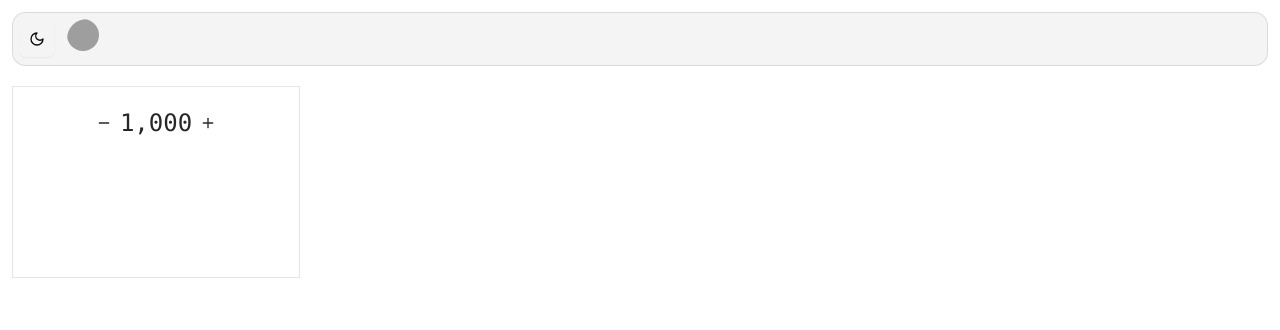
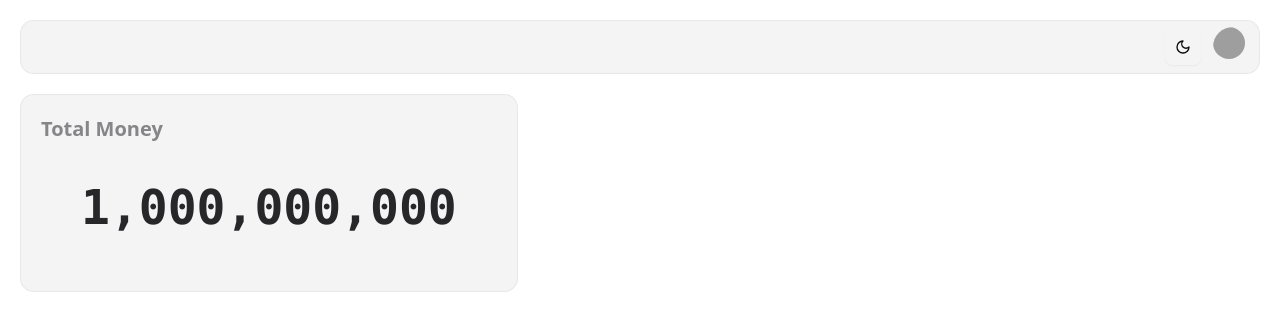
Before and after one commit to codeAntu/expenses-tracker, a React (Vite) app: page / in a window 1280 px wide. Shown: the top 330 px of the page. Built offline with nearby package versions, Linux system fonts and the light colour scheme; grey boxes are pictures that could not be loaded; what hono would draw is missing.

Commit message:
Enhance layout and styling: update main container padding, improve header structure, and adjust animated number display

```diff
--- a/src/components/header.tsx
+++ b/src/components/header.tsx
@@ -3,8 +3,8 @@ import { ModeToggle } from './mode-toggle';
 
 export default function Header() {
   return (
-    <div className='flex items-center justify-between rounded-xl border border-foreground/10 bg-accent p-1 sm:p-1.5'>
-      {/* <SidebarTrigger size='icon' className='text-3xl' /> */}
+    <div className='border-foreground/5 bg-accent flex items-center justify-between rounded-xl border p-1 sm:p-1.5'>
+      <div>{/* <SidebarTrigger size='icon' className='text-3xl' /> */}</div>
       <div className='flex items-center gap-3'>
         <ModeToggle />
         <Avatar>
--- a/src/routes/__root.tsx
+++ b/src/routes/__root.tsx
@@ -19,7 +19,7 @@ function App({ children }: { children: React.ReactNode }) {
     <ThemeProvider>
       {/* <SidebarProvider className=''> */}
         {/* <AppSidebar /> */}
-        <main className='flex h-[100dvh] w-full flex-col gap-3 p-3 sm:gap-5'>
+        <main className='flex h-[100dvh] w-full flex-col gap-3 p-3 sm:p-5 sm:gap-5'>
           <Header />
           {children}
         </main>
--- a/src/routes/index.tsx
+++ b/src/routes/index.tsx
@@ -1,7 +1,6 @@
 import { Tilt } from '@/components/ui/tilt';
 import { createFileRoute } from '@tanstack/react-router';
 import { useEffect, useState } from 'react';
-import { Minus, Plus } from 'lucide-react';
 import { AnimatedNumber } from '@/components/ui/animated-number';
 
 export const Route = createFileRoute('/')({
@@ -20,34 +19,25 @@ export function TiltCard1() {
   const [value, setValue] = useState(0);
 
   useEffect(() => {
-    setValue(1000);
+    setValue(1000000000);
   }, []);
 
-
-
-
   return (
-    <Tilt rotationFactor={1} isRevese>
-      <div className='flex h-48 max-w-72 flex-col overflow-hidden border border-zinc-950/10 bg-white p-5 dark:border-zinc-50/10 dark:bg-zinc-900'>
-        <div className='text-3xl'>
-          <div className='flex items-center justify-center space-x-2 text-zinc-800 dark:text-zinc-50'>
-            <button aria-label='Decrement' onClick={() => setValue((prev) => prev - 100)}>
-              <Minus className='h-4 w-4' />
-            </button>
-            {/* <SlidingNumber padStart={true} value={value} /> */}
-
+    <Tilt rotationFactor={4} isRevese>
+      <div className='bg-accent border-foreground/5 flex inline-flex flex-col items-center justify-center overflow-hidden rounded-xl border p-5'>
+        <div className='flex h-full w-full flex-col'>
+          <div className='text-accent-foreground/50 text-xl font-bold'>Total Money</div>
+          <div className='flex items-center justify-center space-x-2 px-10 py-10 text-zinc-800 dark:text-zinc-50'>
             <AnimatedNumber
-              className='inline-flex items-center font-mono text-2xl font-light'
+              className='inline-flex items-center font-mono text-5xl font-bold'
               springOptions={{
                 bounce: 0,
                 duration: 1000,
               }}
               value={value}
             />
-            <button aria-label='Increment' onClick={() => setValue((prev) => prev + 100)}>
-              <Plus className='h-4 w-4' />
-            </button>
           </div>
+          <div className='text-accent-foreground/50 text-xl font-bold'></div>
         </div>
       </div>
     </Tilt>
```
Also changed, not shown: 1 other file (tests, documents, lock files or other folders).
